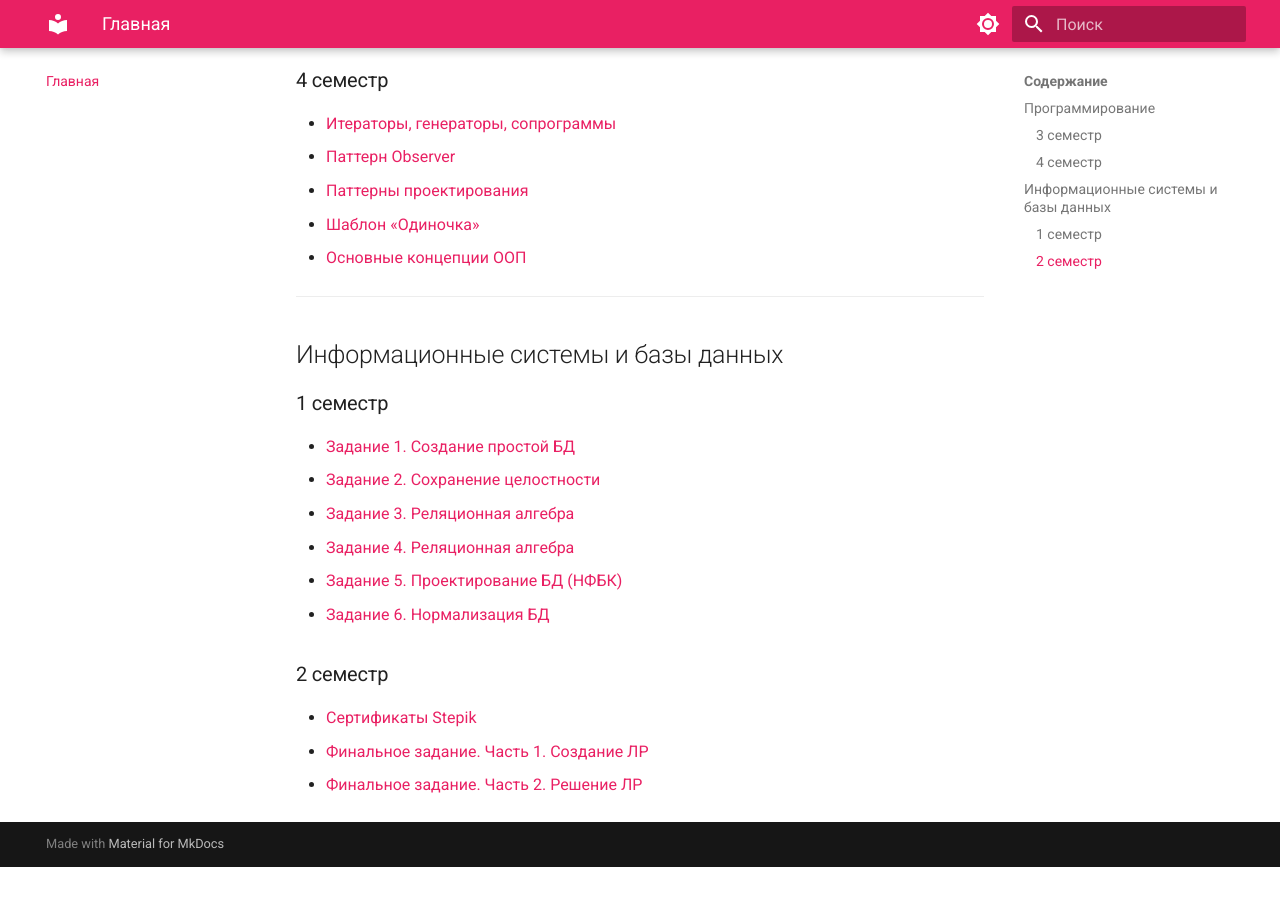
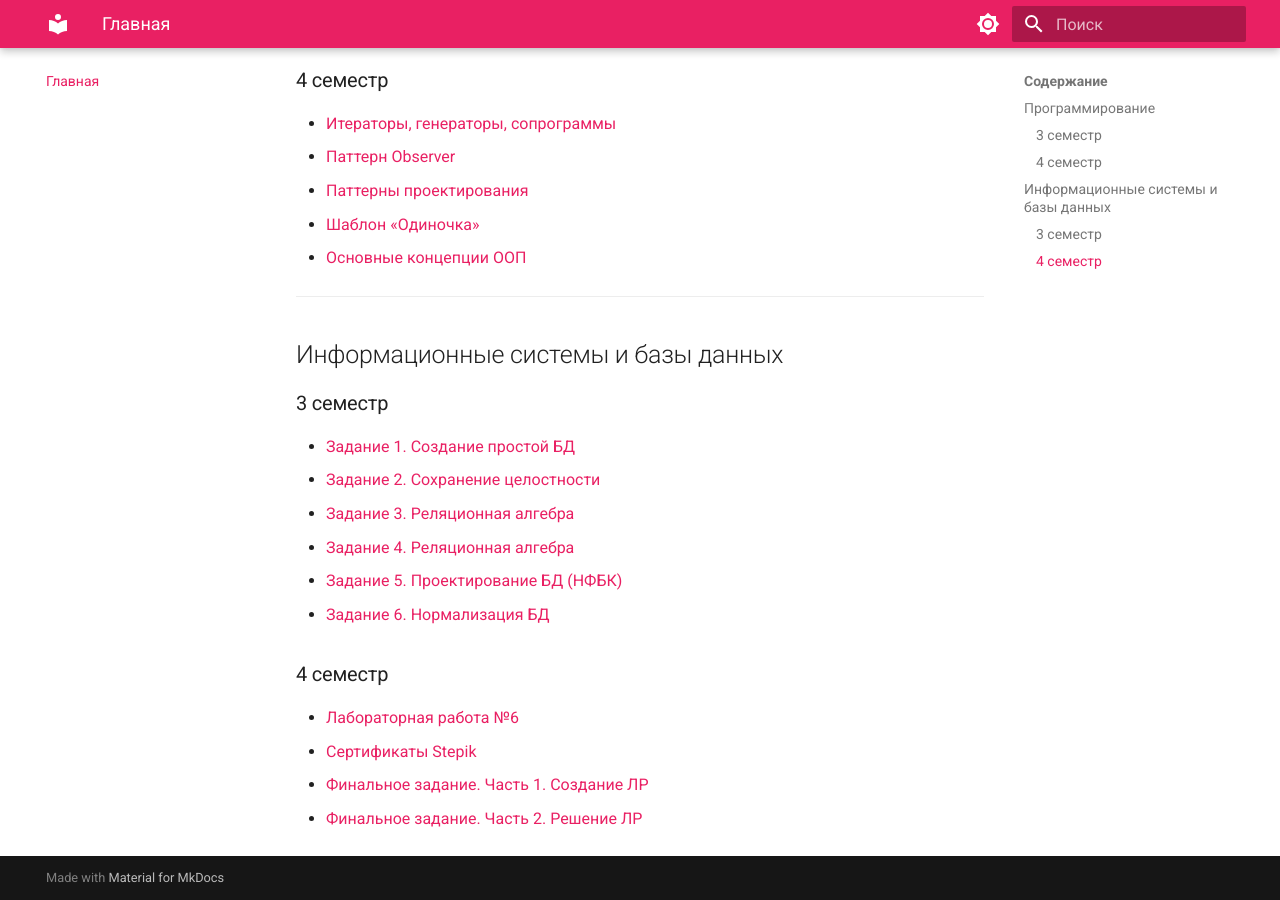
Before and after one commit to TaisiyaZhukova/portfolio-site, an MkDocs documentation site: the page built from docs/index.md, in a window 1280 px wide and 900 px high, scrolled down 577 px. Built offline with MkDocs 1.6.1 and Material for MkDocs 9.7.7, drawn with Linux system fonts in a browser that asks for light colours; before the commit the page ends 1444 px from its top, so only the background shows below that.

Commit message:
Update index.md

```diff
--- a/docs/index.md
+++ b/docs/index.md
@@ -25,7 +25,7 @@
 
 ## Информационные системы и базы данных
 
-### 1 семестр
+### 3 семестр
 - [Задание 1. Создание простой БД](isbd/sem1_task1.md)
 - [Задание 2. Сохранение целостности](isbd/sem1_task2.md)
 - [Задание 3. Реляционная алгебра](isbd/sem1_task3.md)
@@ -33,7 +33,8 @@
 - [Задание 5. Проектирование БД (НФБК)](isbd/sem1_task5.md)
 - [Задание 6. Нормализация БД](isbd/sem1_task6.md)
 
-### 2 семестр
+### 4 семестр
+- [Лабораторная работа №6](isbd/sem2_lab6.md)
 - [Сертификаты Stepik](isbd/stepik_cert.md)
 - [Финальное задание. Часть 1. Создание ЛР](isbd/final_project_part1.md)
 - [Финальное задание. Часть 2. Решение ЛР](isbd/final_project_part2.md)
```
